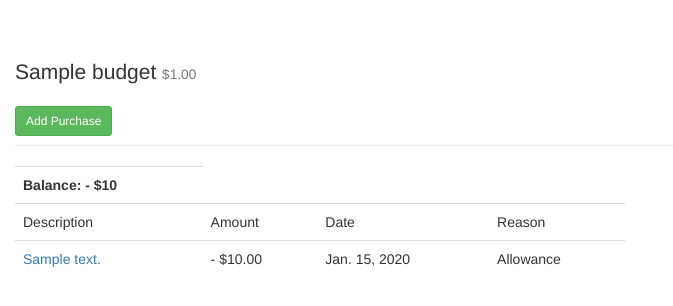
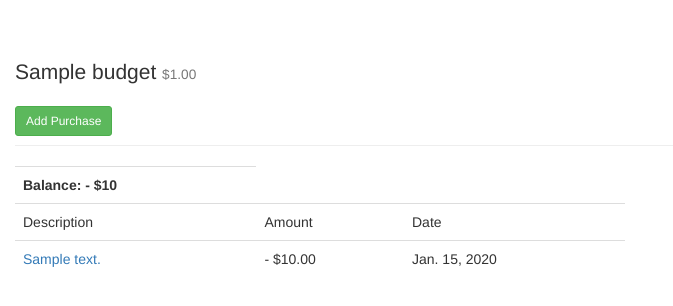
Before and after one commit to arecker/moolah, a Django app: page /budget/00000000-0000-0000-0000-000000000001/ in a window 1280 px wide. Shown: the part 53-359 px from the top of the page, without its empty margins (0-673 px from the left). Run offline with Django 3.2, Linux system fonts and the light colour scheme; a user stored in the database is signed in; tables that the repository leaves empty hold one stand-in row (values such as "Sample post"); parts of the project's set-up code (start-up, migrations or seed data) failed here and were passed over; some libraries are stand-ins or nearby versions.

Commit message:
Removes 'reason' column from table

```diff
--- a/spending/templates/spending/transaction_table.html
+++ b/spending/templates/spending/transaction_table.html
@@ -6,14 +6,12 @@
     <td>Description</td>
     <td>Amount</td>
     <td>Date</td>
-    <td>Reason</td>
   </tr>
   {% for item in transactions %}
   <tr>
     <td><a href="{{ item.get_absolute_url }}">{{ item.description }}</a></td>
     <td>{% if item.negative %}- {% endif %}${{ item.amount }}</td>
     <td>{{ item.timestamp | date }}</td>
-    <td>{{ item.get_reason_display }}</td>
   </tr>
   {% endfor %}
 </table>
```
